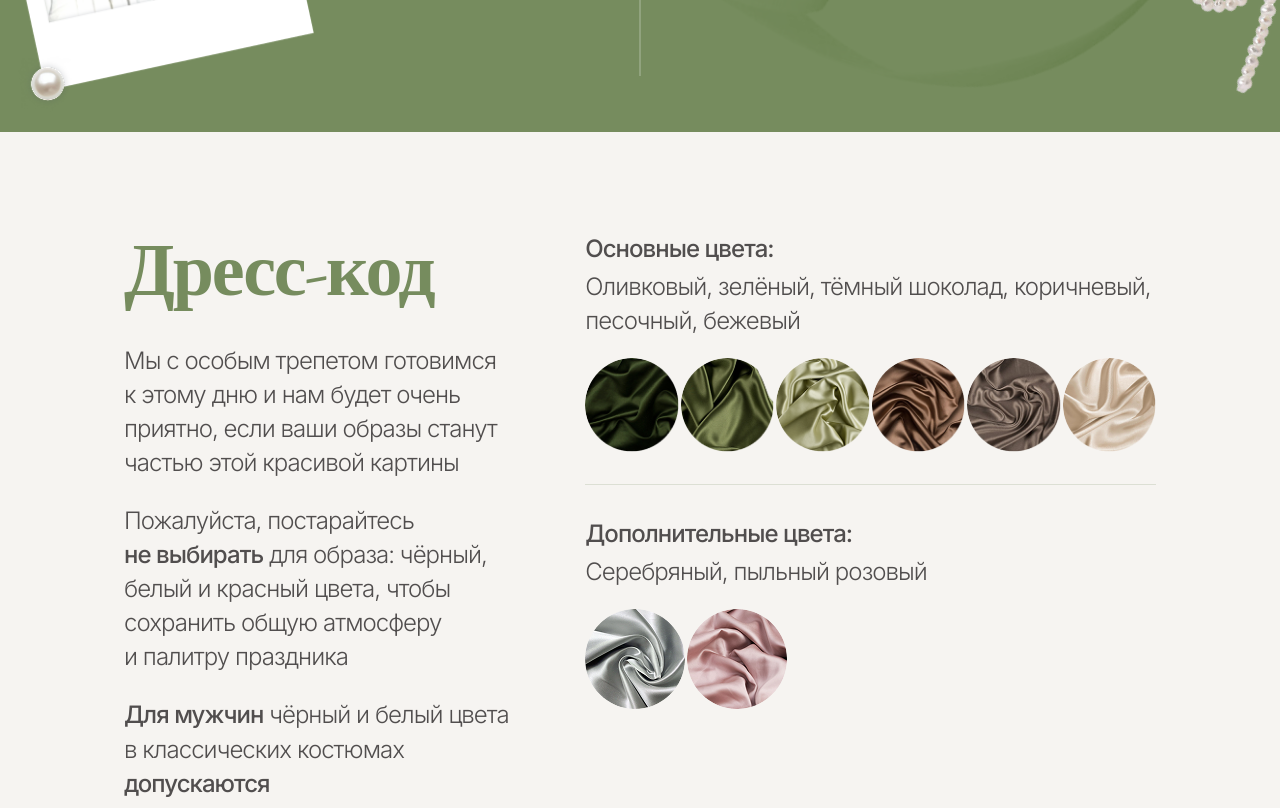
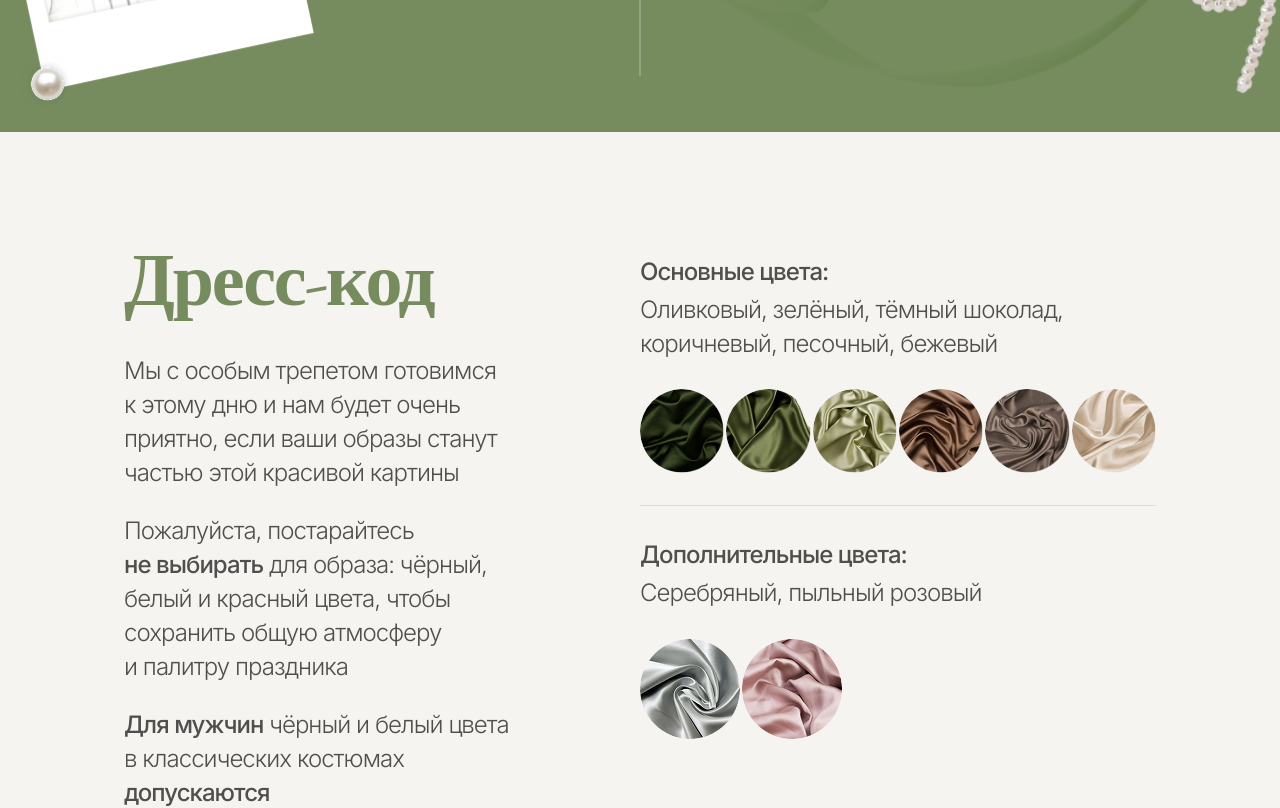
Before and after one commit to ovepfunkep/WeddingIS, a React (Vite) app: page / in a window 1280 px wide. Shown: the part 4460-5268 px from the top of the page. Built offline with nearby package versions, Linux system fonts and the light colour scheme; a web font is replaced by a local one.

Commit message:
dresscode block done

```diff
--- a/src/components/DressCode.jsx
+++ b/src/components/DressCode.jsx
@@ -16,14 +16,15 @@ const secondaryPalette = [
 
 export default function DressCode() {
   return (
-    <section className="pt-[60px] lg:pt-[100px] max-w-[1440px] mx-auto px-[16px] lg:px-[124px]">
-      <div className="flex flex-col lg:flex-row items-start gap-[32px] lg:gap-[48px]">
+    <section className="pt-[60px] lg:pt-[110px] max-w-[1440px] mx-auto px-[16px] lg:px-[124px]">
+      <div className="flex flex-col lg:flex-row items-start gap-0 lg:gap-[0px] lg:justify-between">
         {/* Text */}
-        <div className="w-full lg:w-[42%] flex flex-col gap-[20px] lg:gap-[32px]">
-          <h2 className="font-serif font-semibold text-[42px] lg:text-[74px] leading-[1.08] text-[#768c5e] tracking-[-0.03em]">
+        <div className="w-full lg:w-[40%] flex flex-col gap-[20px] lg:gap-[32px] mb-[25px] lg:mb-0">
+          <h2 className="font-serif font-semibold text-[56px] lg:text-[74px] leading-[56px] lg:leading-[80px] text-[#768c5e] tracking-[-1.68px] lg:tracking-[-2.22px]">
             Дресс-код
           </h2>
-          <div className="flex flex-col gap-[16px] lg:gap-[24px] text-[18px] lg:text-[24px] leading-[1.42] text-[#514e4e] font-light tracking-[-0.04em]">
+          <div className="flex flex-col gap-[16px] lg:gap-[24px] text-[20px] lg:text-[24px] leading-[28px] lg:leading-[34px]
+           text-[#514e4e] font-light lg:tracking-[-0.96px] tracking-[-0.8px]">
             <p>
               Мы с&nbsp;особым трепетом готовимся к&nbsp;этому дню и&nbsp;нам будет очень приятно, если ваши образы станут частью этой красивой картины
             </p>
@@ -40,17 +41,21 @@ export default function DressCode() {
           </div>
         </div>
 
+        {/* Mobile divider between text and palette */}
+        <div className="lg:hidden w-full h-px bg-[#ddd] mb-[32px]" />
+
         {/* Palette — aligned to top of text block */}
-        <div className="w-full lg:w-[58%] flex flex-col gap-[32px]">
+        <div className="w-full lg:mt-[13px] lg:w-[50%] flex flex-col gap-[32px]">
           {/* Main colors */}
-          <div className="flex flex-col gap-[20px]">
-            <div className="flex flex-col gap-[4px] text-[18px] lg:text-[24px] text-[#514e4e] tracking-[-0.04em]">
+          <div className="flex flex-col gap-[20px] lg:gap-[28px]">
+            <div className="flex flex-col gap-[4px] text-[20px] leading-[28px] lg:leading-[34px] lg:text-[24px] text-[#514e4e]
+            lg:tracking-[-0.96px] tracking-[-0.8px]">
               <p className="font-medium leading-[1.42]">Основные цвета:</p>
               <p className="font-light leading-[1.42]">Оливковый, зелёный, тёмный шоколад, коричневый, песочный, бежевый</p>
             </div>
-            <div className="flex gap-[2px]">
+            <div className="grid grid-cols-3 gap-[4px] md:flex md:gap-[2px]">
               {mainPalette.map((c) => (
-                <div key={c.name} className="flex-1 aspect-square min-w-0">
+                <div key={c.name} className="min-w-0 h-[88px] md:w-[121px] md:h-[121px] md:flex-none lg:w-auto lg:h-auto lg:flex-1 lg:aspect-square">
                   <img src={c.img} alt={c.name} className="w-full h-full object-cover rounded-full" />
                 </div>
               ))}
@@ -61,14 +66,15 @@ export default function DressCode() {
           <div className="w-full h-px bg-[#768c5e]/20" />
 
           {/* Secondary colors */}
-          <div className="flex flex-col gap-[20px]">
-            <div className="flex flex-col gap-[4px] text-[18px] lg:text-[24px] text-[#514e4e] tracking-[-0.04em]">
+          <div className="flex flex-col gap-[20px] lg:gap-[28px]">
+            <div className="flex flex-col gap-[4px] text-[20px] leading-[28px] lg:leading-[34px] lg:text-[24px] text-[#514e4e]
+            lg:tracking-[-0.96px] tracking-[-0.8px]">
               <p className="font-medium leading-[1.42]">Дополнительные цвета:</p>
               <p className="font-light leading-[1.42]">Серебряный, пыльный розовый</p>
             </div>
-            <div className="flex gap-[2px]">
+            <div className="grid grid-cols-3 gap-[4px] md:flex md:gap-[2px]">
               {secondaryPalette.map((c) => (
-                <div key={c.name} className="w-[80px] h-[80px] lg:w-[100px] lg:h-[100px]">
+                <div key={c.name} className="min-w-0 h-[88px] md:w-[121px] md:h-[121px] md:flex-none lg:flex-none lg:w-[100px] lg:h-[100px]">
                   <img src={c.img} alt={c.name} className="w-full h-full object-cover rounded-full" />
                 </div>
               ))}
```
